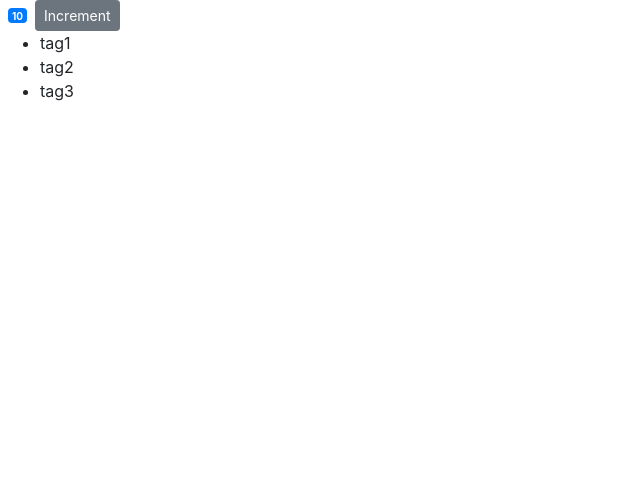
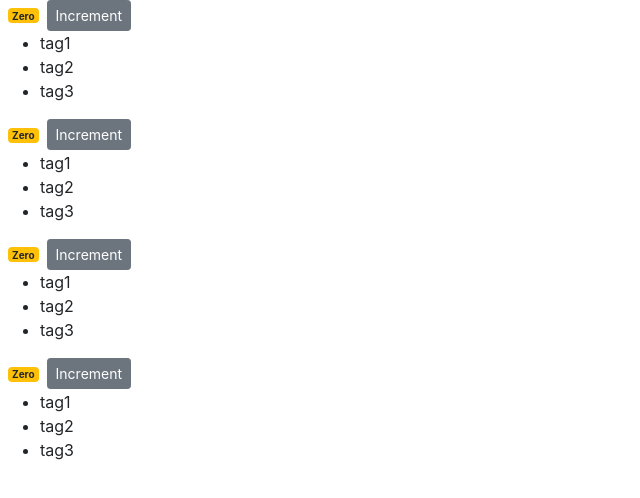
Before and after one commit to adeluleye/react-counter-app, a React (Create React App) app: page / in a window 1280 px wide. Shown: the top 498 px of the page, without its empty margins (0-640 px from the left). Built offline with nearby package versions, Linux system fonts and the light colour scheme.

Commit message:
composing components

```diff
--- a/src/components/counter.jsx
+++ b/src/components/counter.jsx
@@ -2,7 +2,7 @@
 
 class Counter extends Component {
   state = {
-    count: 10,
+    count: 0,
     tags: ['tag1', 'tag2', 'tag3']
   };
 
--- /dev/null
+++ b/src/components/counters.jsx
@@ -0,0 +1,24 @@
+import React, { Component } from 'react';
+import Counter from './counter';
+
+class Counters extends Component {
+  state = {
+    counters: [
+      { id: 1, value: 0 },
+      { id: 2, value: 0 },
+      { id: 3, value: 0 },
+      { id: 4, value: 0 }
+    ]
+  };
+  render() {
+    return (
+      <div>
+        {this.state.counters.map(counter => (
+          <Counter key={counter.id} />
+        ))}
+      </div>
+    );
+  }
+}
+
+export default Counters;
--- a/src/index.js
+++ b/src/index.js
@@ -5,7 +5,7 @@
 import registerServiceWorker from './registerServiceWorker';
 
 import 'bootstrap/dist/css/bootstrap.css';
-import Counter from './components/counter';
+import Counters from './components/counters';
 
-ReactDOM.render(<Counter />, document.getElementById('root'));
+ReactDOM.render(<Counters />, document.getElementById('root'));
 registerServiceWorker();
```
